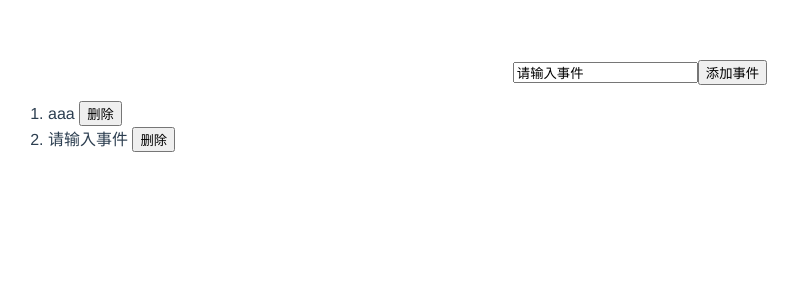
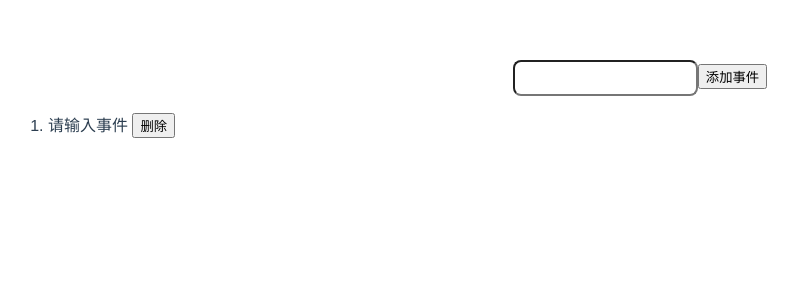
Before and after one commit to 18883846209/Vuex, a Vue app: page / in a window 1280 px wide. Both pictures are taken after a click on the button "添加事件". Shown: the top 300 px of the page, without its empty margins (0-799 px from the left). Built offline with nearby package versions, Linux system fonts and the light colour scheme.

Commit message:
add vuex

```diff
--- a/src/components/HelloWorld.vue
+++ b/src/components/HelloWorld.vue
@@ -8,7 +8,7 @@
       <ol>
         <li v-for="item in getAdd" :key="item.index">
           {{ item }}
-          <button>删除</button></li>
+          <button @click="del">删除</button></li>
       </ol>
     </div>
   </div>
@@ -23,7 +23,14 @@ export default {
     }
   },
   mounted () {
-    console.log(this.$store)
+    // const arr = [
+    //   { id: 1, text: 'aa' },
+    //   { id: 2, text: 'bb' },
+    //   { id: 3, text: 'cc' },
+    //   { id: 4, text: 'dd' },
+    //   { id: 5, text: 'ee' }
+    // ]
+    // console.log(arr.filter(item => item.id === 3))
   },
   computed: {
     getAdd () {
@@ -34,6 +41,11 @@ export default {
     add () {
       this.text = this.text === '' ? '请输入事件' : this.text
       this.$store.dispatch('add', this.text)
+      this.text = ''
+      console.log(this.$store.state.list)
+    },
+    del () {
+      this.$store.dispatch('del', this.text)
     }
   }
 }
@@ -41,7 +53,16 @@ export default {
 
 <!-- Add "scoped" attribute to limit CSS to this component only -->
 <style lang="scss" scoped>
+input {
+  border-radius: 8px;
+  outline: none;
+  height: 30px;
+  line-height: 30px;
+}
 .eventList {
   text-align: left;
+  li {
+    margin-bottom: 8px;
+  }
 }
 </style>
--- a/src/store/index.js
+++ b/src/store/index.js
@@ -10,7 +10,7 @@ export default new vuex.Store({
   // mutations,
   // getters
   state: {
-    list: ['aaa']
+    list: []
   },
   getters: {
     getList (state) {
@@ -20,11 +20,18 @@ export default new vuex.Store({
   actions: {
     add (context, param) {
       context.commit('addevent', param)
+    },
+    del (context, text) {
+      context.commit('delevent', text)
     }
   },
   mutations: {
     addevent (state, text) {
       state.list.push(text)
+    },
+    delevent (state, text) {
+      let pos = state.list.indexOf(text)
+      state.list.splice(pos, 1)
     }
   }
 })
```
Also changed, not shown: .eslintrc.js, 1 other file (tests, documents, lock files or other folders).
